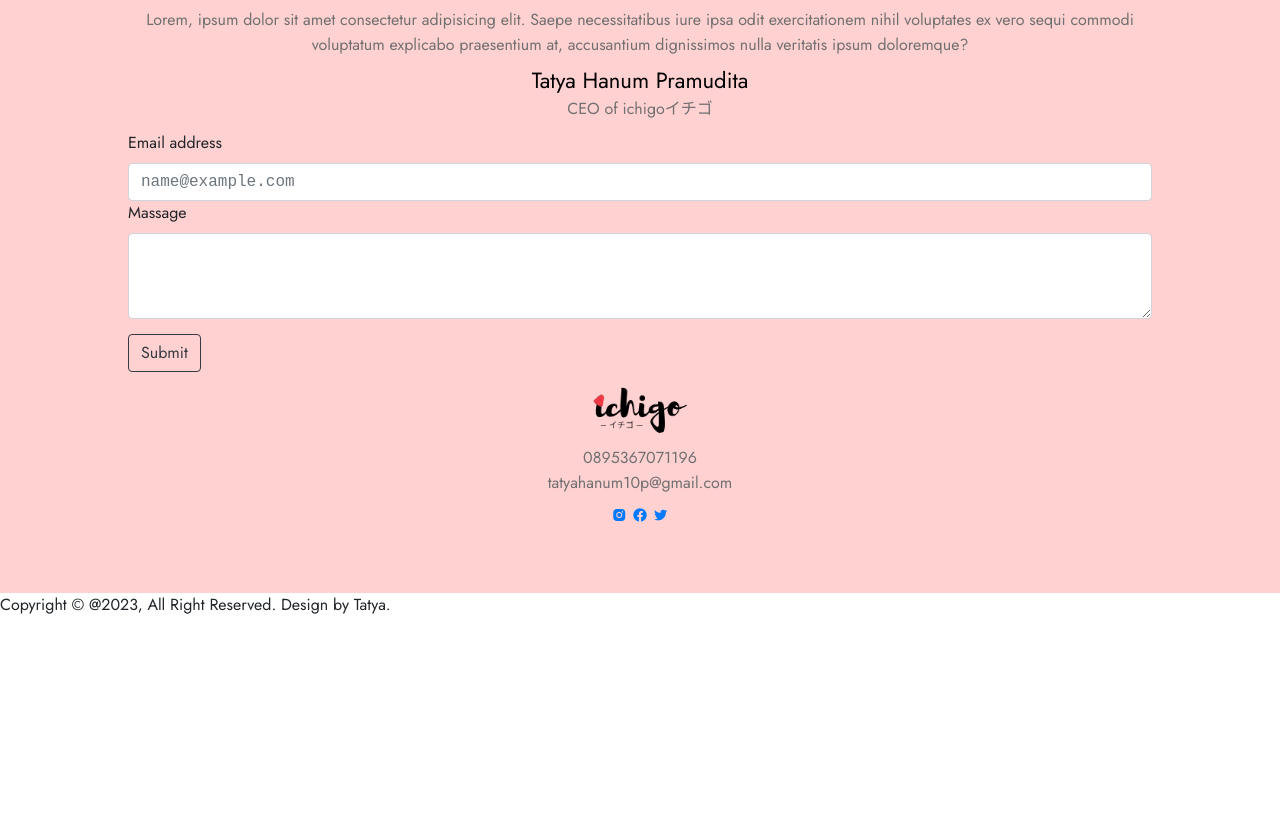
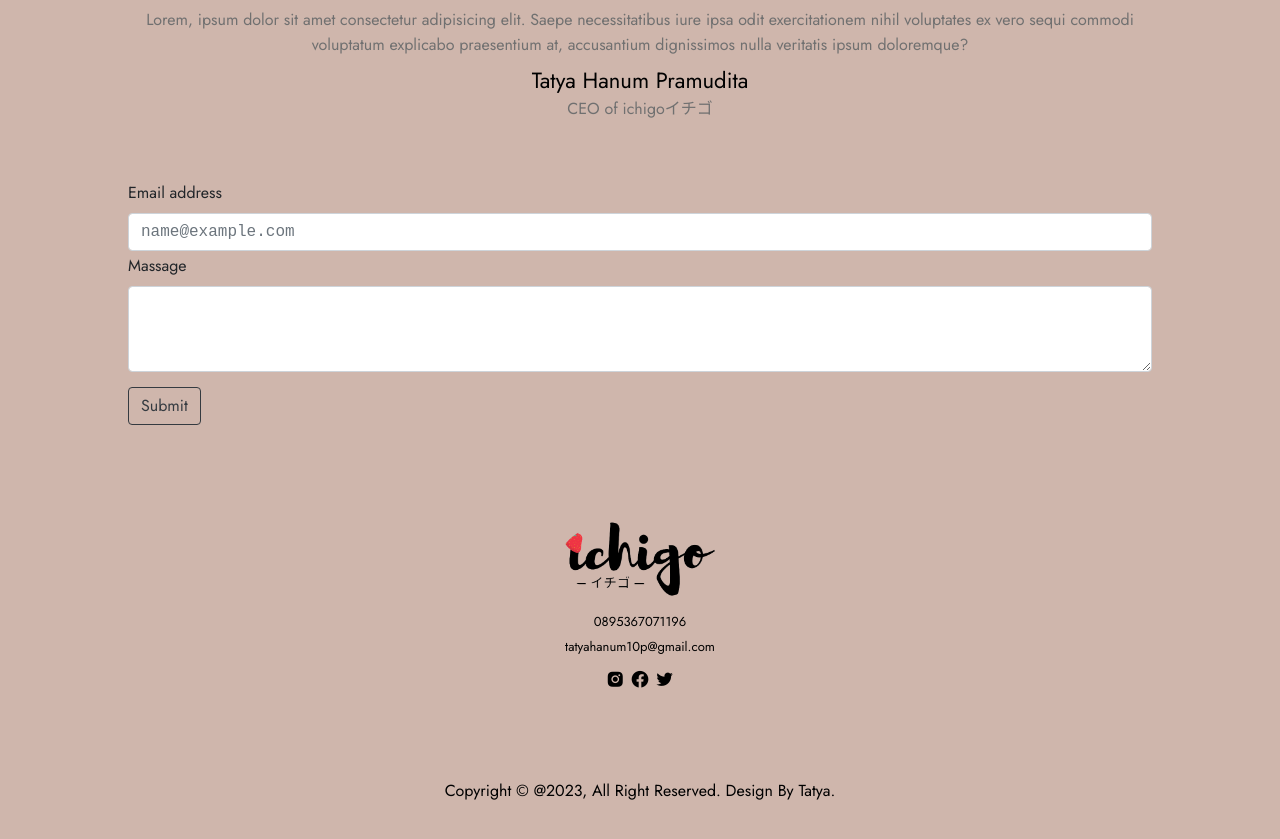
Before and after one commit to velottya/velottya, a plain HTML site: page index.html in a window 1280 px wide. Shown: the part 2681-3520 px from the top of the page. Before the commit the page ends 3314 px from the top, so only its background shows below. Drawn offline with nearby package versions, Linux system fonts and the light colour scheme.

Commit message:
Update style.css

```diff
--- a/style.css
+++ b/style.css
@@ -197,7 +197,7 @@ header.sticky{
 
 /* owner */
 .owner-tatya{
-    background-color: #FFD1D1;
+    background-color: #cfb6ac;
 }
 .owner{
     text-align: center;
@@ -232,16 +232,46 @@ header.sticky{
 .form1{
     font-family: monospace;
     text-align: left;
-    margin-top: 3px;
+    margin-top: 60px;
 }
 .form2{
     font-family: monospace;
     text-align: left;
     margin-bottom: 3px;
+    margin-top: 3px;
 }
 .button2{
     margin-top: 15px;
 }
+.end-text{
+    background-color: #cfb6ac;
+    text-align: center;
+    padding: 20px;
+}
+.end-text p{
+    color: #000;
+    text-transform: capitalize;
+}
+.logo2 img{
+    margin-top: 90px;
+    width: 160px;
+    height: auto;
+    align-items: center;
+}
+.contact2 p{
+    align-items: center;
+    color: #000;
+    font-size: small;
+}
+.social i{
+    color: #000;
+    font-size: 20px;
+    transition: all .42s;
+}
+.social i:hover{
+    transform: scale(1.3);
+}
+
 /* responsive */
 @media(max-width:890px){
     header{
```
